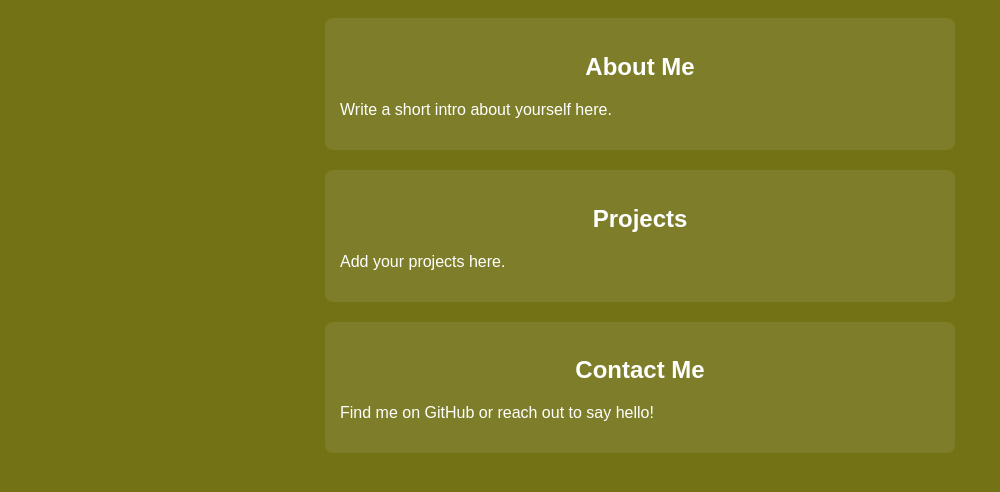
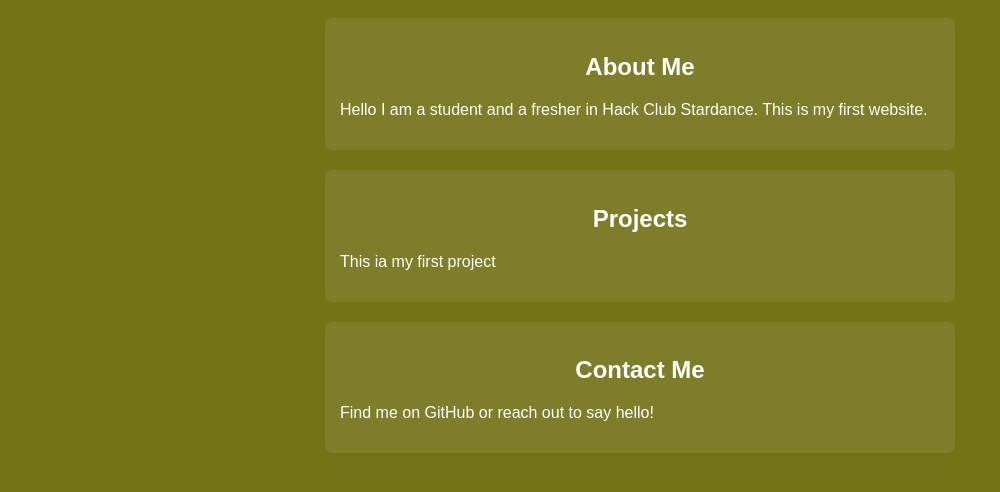
Before and after one commit to saikaushilkatta/Personal-Site, a plain HTML site: page index.html in a window 1280 px wide. Shown: the part 100-592 px from the top of the page, without its empty margins (0-1000 px from the left). Drawn offline with Linux system fonts and the light colour scheme.

Commit message:
Revise content in index.html sections
Updated the 'About Me' section with a personal introduction and modified the 'Projects' section description.

```diff
--- a/index.html
+++ b/index.html
@@ -17,12 +17,12 @@
 
     <section id="about">
         <h2>About Me</h2>
-        <p>Write a short intro about yourself here.</p>
+        <p>Hello I am a student and a fresher in Hack Club Stardance. This is my first website.</p>
     </section>
 
     <section id="projects">
         <h2>Projects</h2>
-        <p>Add your projects here.</p>
+        <p>This ia my first project</p>
     </section>
 
     <section id="contact">
```
